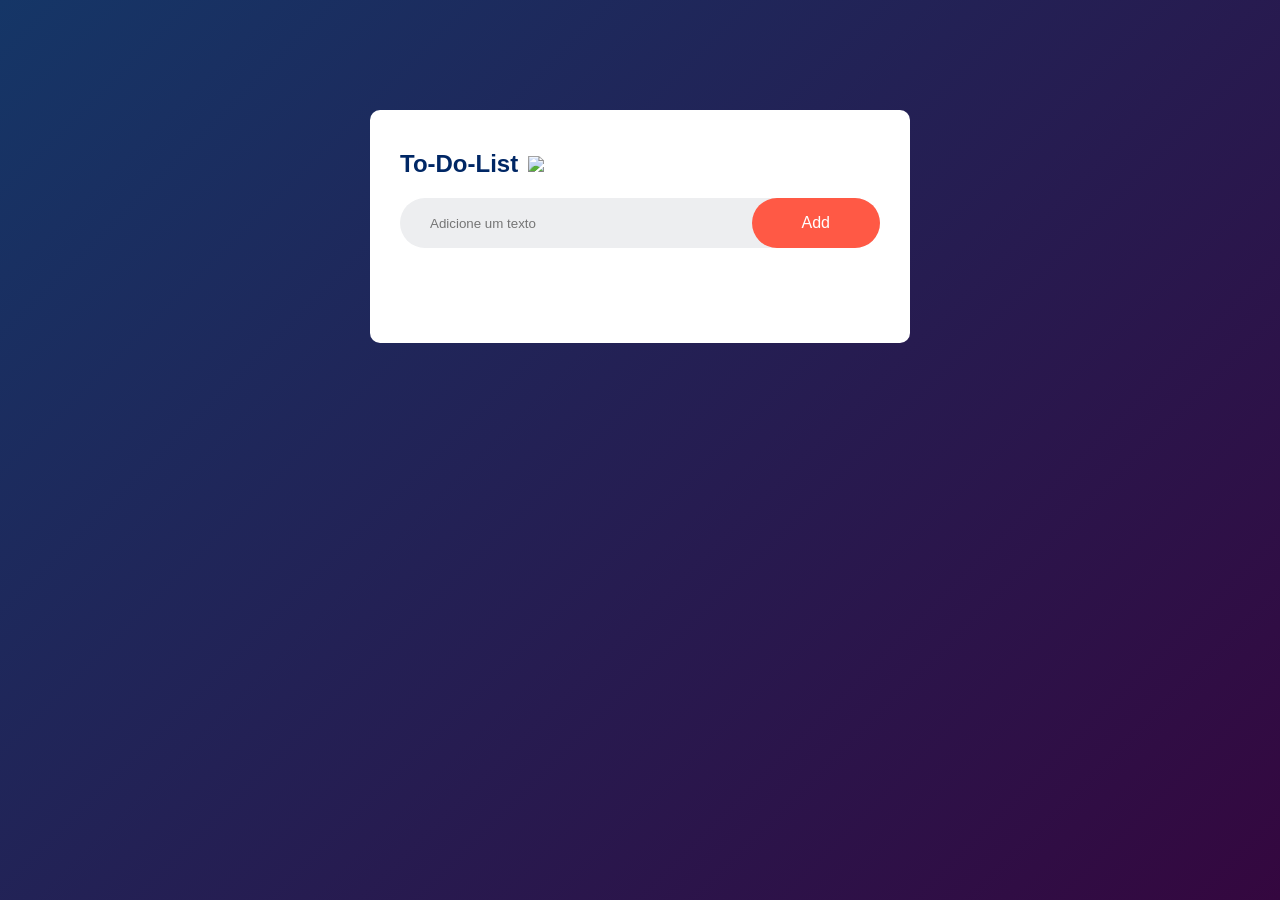
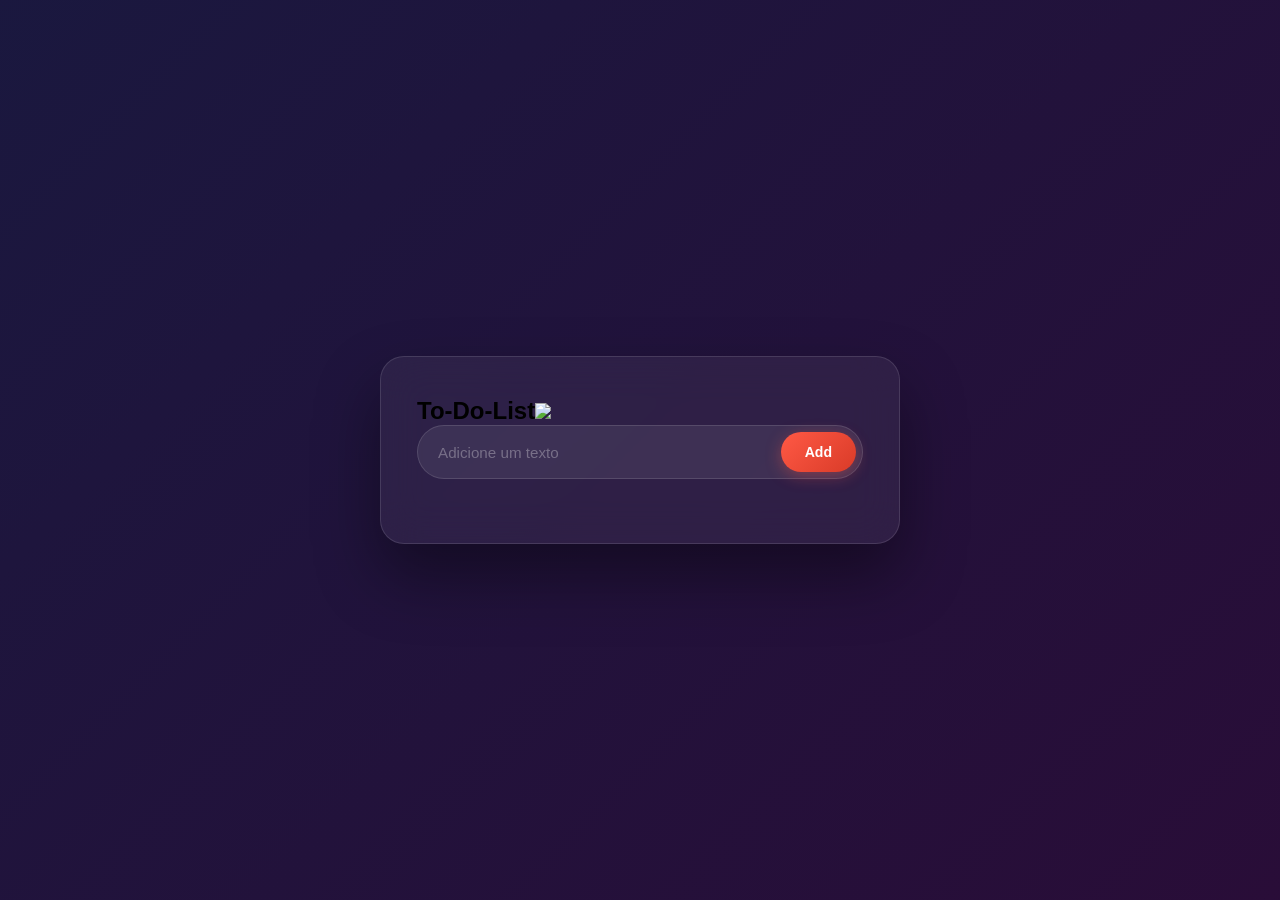

changes to index and add readme

--- a/style.css
+++ b/style.css
@@ -1,100 +1,184 @@
-*{
+* {
     margin: 0;
     padding: 0;
     font-family: 'Poppins', sans-serif;
     box-sizing: border-box;
 }
-.container{
-    width: 100%;
+ 
+body {
+    background: linear-gradient(135deg, #0f2044, #2d0a36, #0f2044);
+    background-size: 400% 400%;
+    animation: gradientShift 12s ease infinite;
     min-height: 100vh;
-    background:linear-gradient(135deg,#153667,#34073f);
-    padding: 10px;
+    display: flex;
+    align-items: center;
+    justify-content: center;
+    padding: 20px;
 }
-.todo-app{
+ 
+@keyframes gradientShift {
+    0%   { background-position: 0% 50%; }
+    50%  { background-position: 100% 50%; }
+    100% { background-position: 0% 50%; }
+}
+ 
+.container {
     width: 100%;
-    max-width: 540px;
-    background: #fff;
-    margin: 100px auto 20px;
-    padding: 40px 30px 70px;
-    border-radius: 10px;
-
+    max-width: 520px;
 }
-.todo-app h2{
-    color: #002765;
+ 
+.todo-app {
+    background: rgba(255, 255, 255, 0.06);
+    backdrop-filter: blur(20px);
+    border: 1px solid rgba(255, 255, 255, 0.12);
+    border-radius: 24px;
+    padding: 40px 36px 36px;
+    box-shadow: 0 32px 64px rgba(0, 0, 0, 0.4);
+}
+ 
+.app-header {
     display: flex;
     align-items: center;
-    margin-bottom: 20px;
+    gap: 12px;
+    margin-bottom: 6px;
 }
-.todo-app h2 img{
-    width: 30px;
-    margin-left: 10px;
+ 
+.app-header img {
+    width: 36px;
+    height: 36px;
+    object-fit: contain;
 }
-.row{
+ 
+.app-header h2 {
+    font-size: 1.6rem;
+    font-weight: 700;
+    color: #fff;
+    letter-spacing: -0.5px;
+}
+ 
+.subtitle {
+    font-size: 0.85rem;
+    color: rgba(255, 255, 255, 0.45);
+    margin-bottom: 28px;
+}
+ 
+.row {
     display: flex;
     align-items: center;
-    justify-content: space-between;
-    background: #edeef0;
-    border-radius: 30px;
-    padding-left: 20px;
-    margin-bottom: 25px;
+    background: rgba(255, 255, 255, 0.08);
+    border: 1px solid rgba(255, 255, 255, 0.12);
+    border-radius: 50px;
+    padding: 6px 6px 6px 20px;
+    margin-bottom: 28px;
+    transition: border-color 0.2s;
 }
-input{
+ 
+.row:focus-within {
+    border-color: rgba(255, 89, 69, 0.6);
+    background: rgba(255, 255, 255, 0.1);
+}
+ 
+input {
     flex: 1;
     border: none;
     outline: none;
     background: transparent;
-    padding: 10px;
+    color: #fff;
+    font-size: 0.95rem;
+    padding: 8px 0;
 }
-button{
+ 
+input::placeholder {
+    color: rgba(255, 255, 255, 0.3);
+}
+ 
+button {
     border: none;
     outline: none;
-    padding: 16px 50px;
-    background: #ff5945;
+    padding: 12px 24px;
+    background: linear-gradient(135deg, #ff5945, #d93b28);
     color: #fff;
-    font-size: 16px;
+    font-size: 0.88rem;
+    font-weight: 600;
     cursor: pointer;
     border-radius: 40px;
+    transition: transform 0.15s, box-shadow 0.15s;
+    box-shadow: 0 4px 16px rgba(255, 89, 69, 0.35);
+    white-space: nowrap;
 }
-ul li{
+ 
+button:hover {
+    transform: translateY(-1px);
+    box-shadow: 0 6px 20px rgba(255, 89, 69, 0.5);
+}
+ 
+button:active {
+    transform: translateY(0);
+}
+ 
+ul li {
     list-style: none;
-    font-size: 17px;
-    padding: 12px 8px 12px 50px;
+    font-size: 0.95rem;
+    color: rgba(255, 255, 255, 0.88);
+    padding: 14px 44px 14px 52px;
     user-select: none;
     cursor: pointer;
     position: relative;
+    border-radius: 12px;
+    transition: background 0.15s;
+    margin-bottom: 4px;
 }
-ul li::before{
+ 
+ul li:hover {
+    background: rgba(255, 255, 255, 0.06);
+}
+ 
+ul li::before {
     content: "";
     position: absolute;
-    height: 28px;
-    width: 28px;
+    height: 26px;
+    width: 26px;
     border-radius: 50%;
     background-image: url(imagens/unchecked.png);
-    background-size: cover ;
+    background-size: cover;
     background-position: center;
-    top: 12px;
-    left: 8px;
+    top: 50%;
+    transform: translateY(-50%);
+    left: 12px;
 }
-ul  li.checked{
-    color: #555;
+ 
+ul li.checked {
+    color: rgba(255, 255, 255, 0.3);
     text-decoration: line-through;
 }
+ 
 ul li.checked::before {
     background-image: url(imagens/checked.png);
 }
-ul li span{
+ 
+ul li span {
     position: absolute;
-    right: 0;
-    top: 5px;
-    width: 40px;    
-    height: 40px;
-    font-size: 22px;
-    color: #555;
-    line-height: 40px;
+    right: 6px;
+    top: 50%;
+    transform: translateY(-50%);
+    width: 32px;
+    height: 32px;
+    font-size: 20px;
+    color: rgba(255, 255, 255, 0.25);
+    line-height: 32px;
     text-align: center;
     border-radius: 50%;
+    transition: background 0.15s, color 0.15s;
 }
-ul li span:hover{
-    background-color: #edeef0;
-    
+ 
+ul li span:hover {
+    background: rgba(255, 89, 69, 0.2);
+    color: #ff5945;
+}
+ 
+.footer-info {
+    text-align: center;
+    font-size: 0.75rem;
+    color: rgba(255, 255, 255, 0.2);
+    margin-top: 24px;
 }
